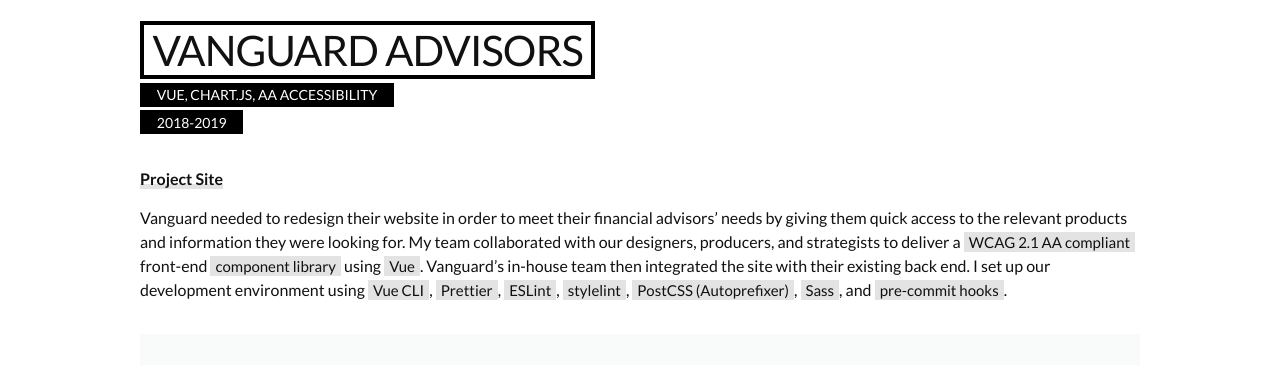
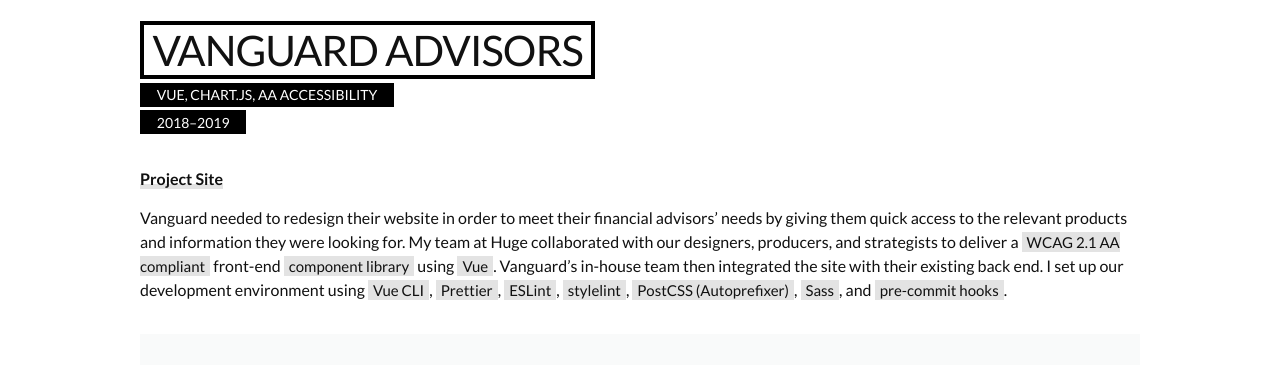
Before and after one commit to LordOfCorners/lordofcorners.github.io, a Jekyll site: the page built from _posts/2016-05-29-vanguard-advisors.markdown, in a window 1280 px wide. Shown: the part 122-487 px from the top of the page. Built offline with Jekyll 4.4.1, drawn with Linux system fonts in a browser that asks for light colours.

```diff
--- a/_posts/2016-05-29-vanguard-advisors.markdown
+++ b/_posts/2016-05-29-vanguard-advisors.markdown
@@ -5,14 +5,14 @@
 categories: portfolio
 featured-image: 'vanguard/vanguard.png'
 project-tags: 'Vue, Chart.js, AA Accessibility'
-year: '2018-2019'
+year: '2018–2019'
 noindex: true
 excerpt: Vanguard needed to redesign their website in order to meet their financial advisors' needs by giving them quick access to the relevant products and information they were looking for. My team collaborated with our designers, producers, and strategists to deliver a WCAG 2.1 AA compliant front-end component library using Vue.
 ---
 
 **[Project Site](https://advisors.vanguard.com/advisors-home)**
 
-Vanguard needed to redesign their website in order to meet their financial advisors' needs by giving them quick access to the relevant products and information they were looking for. My team collaborated with our designers, producers, and strategists to deliver a `WCAG 2.1 AA compliant` front-end `component library` using `Vue`. Vanguard's in-house team then integrated the site with their existing back end. I set up our development environment using `Vue CLI`, `Prettier`, `ESLint`, `stylelint`, `PostCSS (Autoprefixer)`, `Sass`, and `pre-commit hooks`.
+Vanguard needed to redesign their website in order to meet their financial advisors' needs by giving them quick access to the relevant products and information they were looking for. My team at Huge collaborated with our designers, producers, and strategists to deliver a `WCAG 2.1 AA compliant` front-end `component library` using `Vue`. Vanguard's in-house team then integrated the site with their existing back end. I set up our development environment using `Vue CLI`, `Prettier`, `ESLint`, `stylelint`, `PostCSS (Autoprefixer)`, `Sass`, and `pre-commit hooks`.
 
 {% include image-row.html image1="portfolio/vanguard/double-chart.png" %}
 
```
Also changed, not shown: _posts/2016-05-29-futbol-forever.markdown (+8 -8 lines), _posts/2016-05-29-game-central.markdown (+8 -7 lines), _posts/2016-05-29-grant-solutions.markdown (added, +25 -0 lines), _posts/2016-05-29-rise-of-the-yeti.markdown (+6 -6 lines), images/portfolio/gs/grant-detail.png (added), images/portfolio/gs/grant-reports.png (added), images/portfolio/gs/grant-solutions.png (added), images/portfolio/gs/grants-list.png (added).
